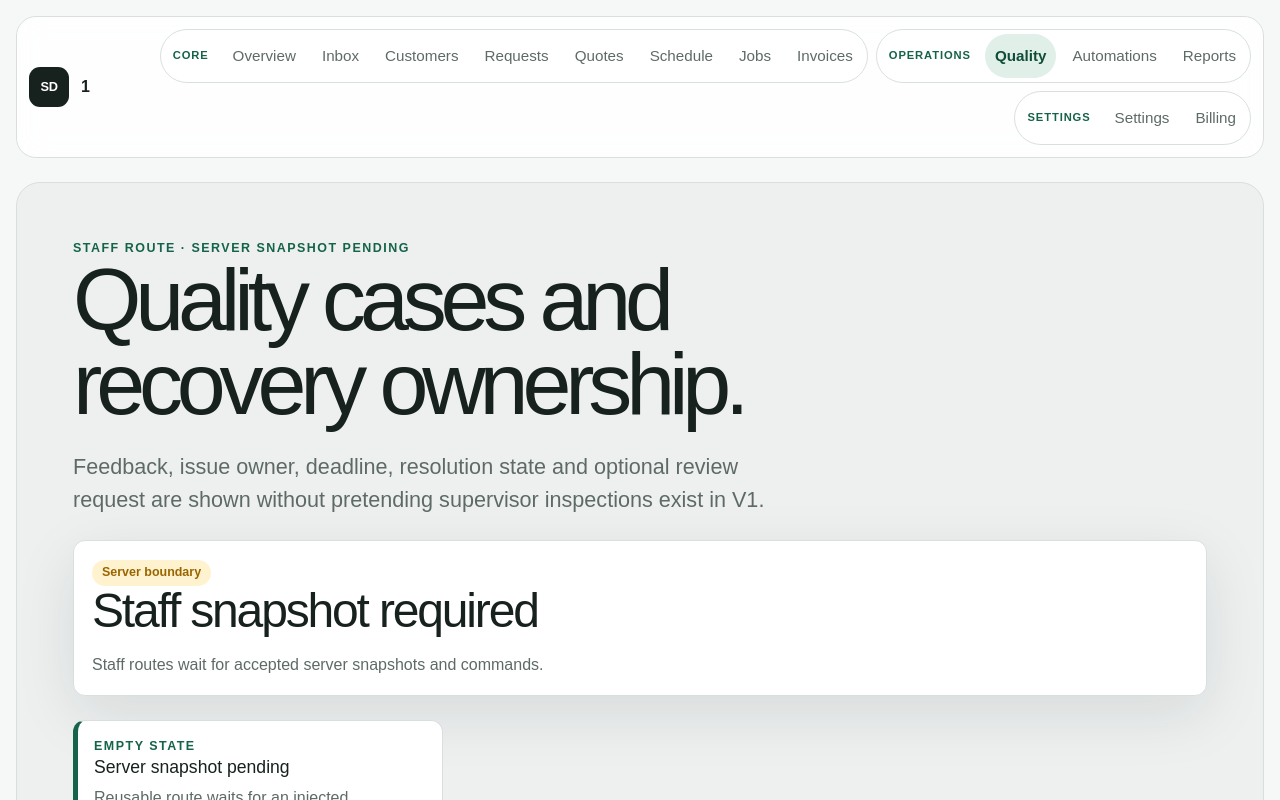
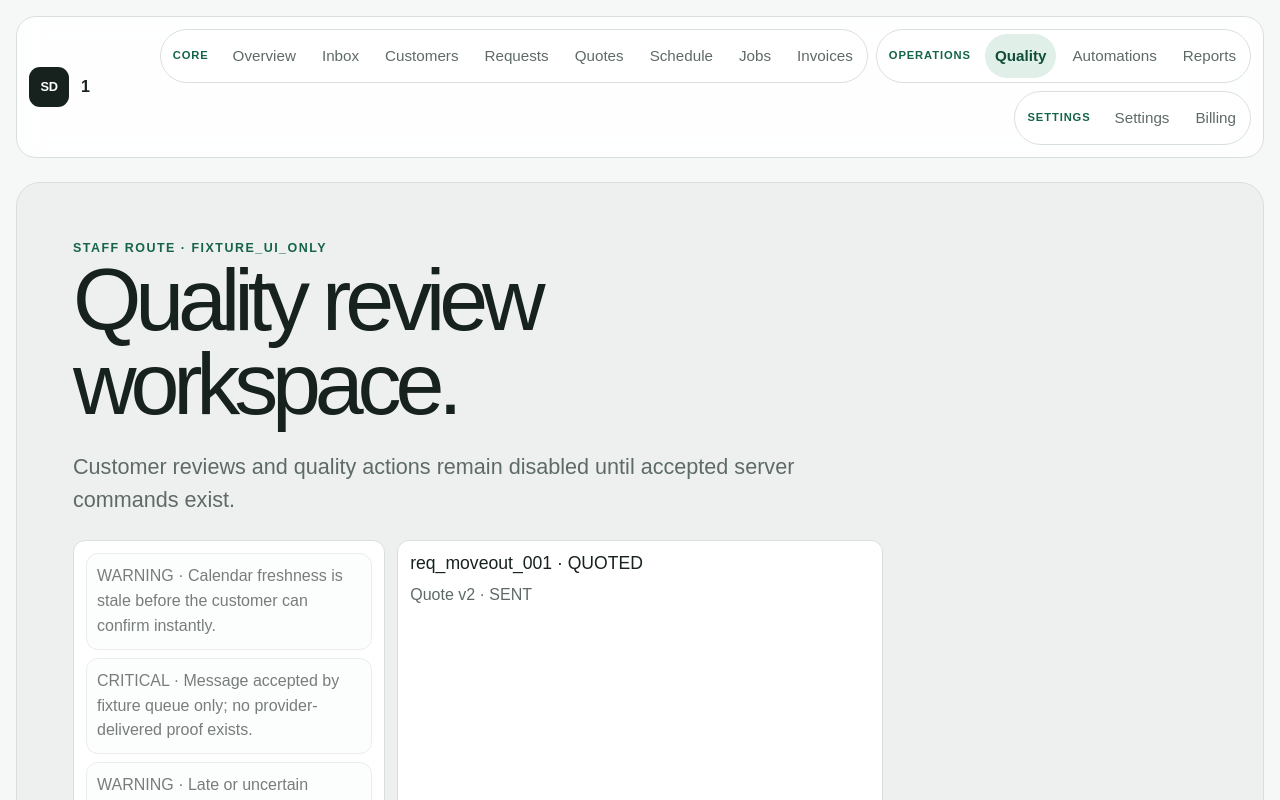
Before and after one commit to SaamVR/ServiceDesk, a Next.js app: page /app/1/quality in a window 1280 px wide. Shown: the top 800 px of the page. Built offline with nearby package versions, Linux system fonts and the light colour scheme.

Commit message:
refactor(product): route staff quality through fixture wrapper

```diff
--- a/src/app/app/[workspace]/quality/page.tsx
+++ b/src/app/app/[workspace]/quality/page.tsx
@@ -1,15 +1,15 @@
-import { OperationalRoute } from "@/features/operations/OperationalRoute";
+import { OperationalFixtureRoute } from "@/features/operations/OperationalFixtureRoute";
 
 export default async function StaffQualityPage({ params }: { params: Promise<{ workspace: string }> }) {
   const { workspace } = await params;
 
   return (
-    <OperationalRoute
+    <OperationalFixtureRoute
       surface="staff"
       staffModule="quality"
       workspaceLabel={workspace}
-      title="Quality cases and recovery ownership."
-      description="Feedback, issue owner, deadline, resolution state and optional review request are shown without pretending supervisor inspections exist in V1."
+      title="Quality review workspace."
+      description="Customer reviews and quality actions remain disabled until accepted server commands exist."
     />
   );
 }
```
